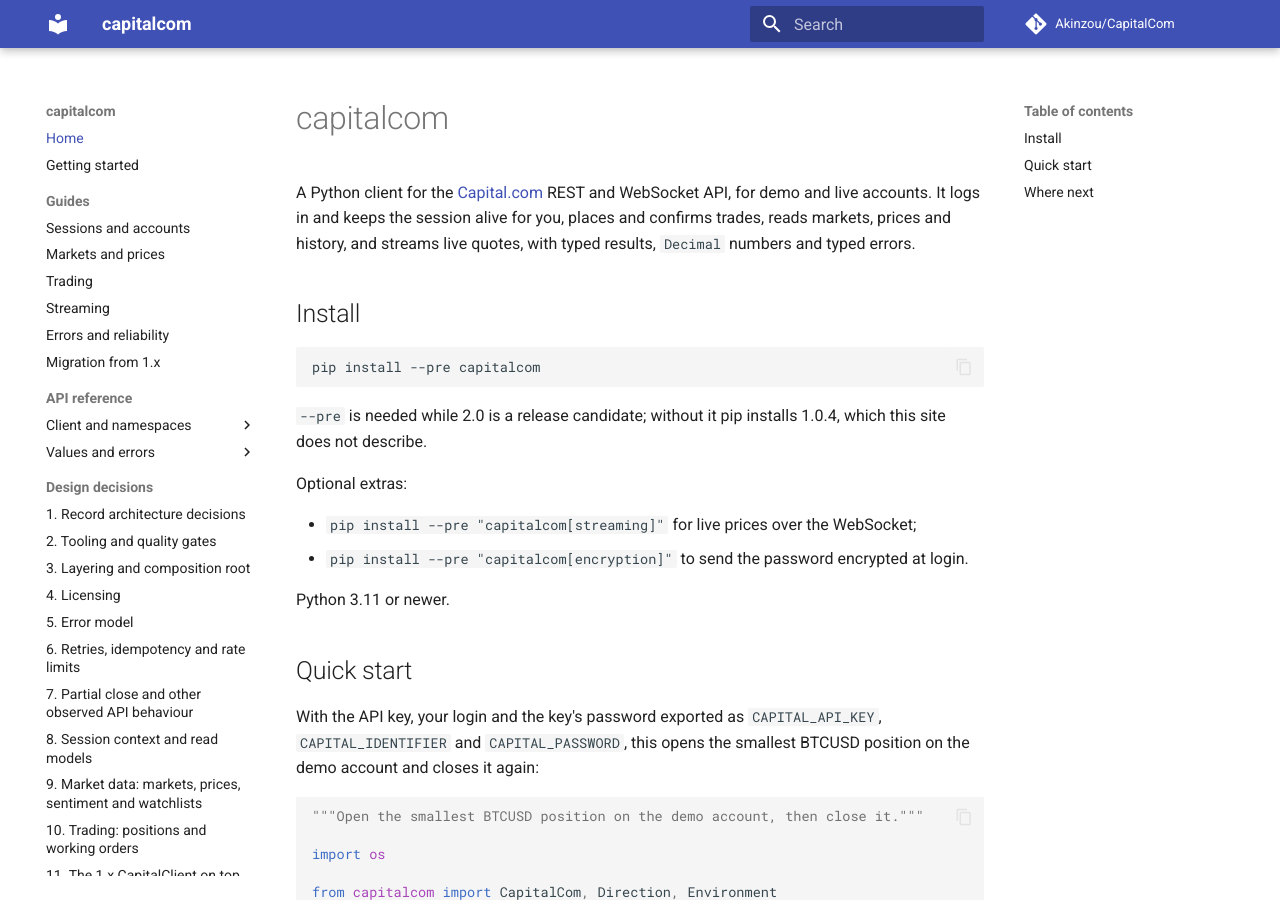
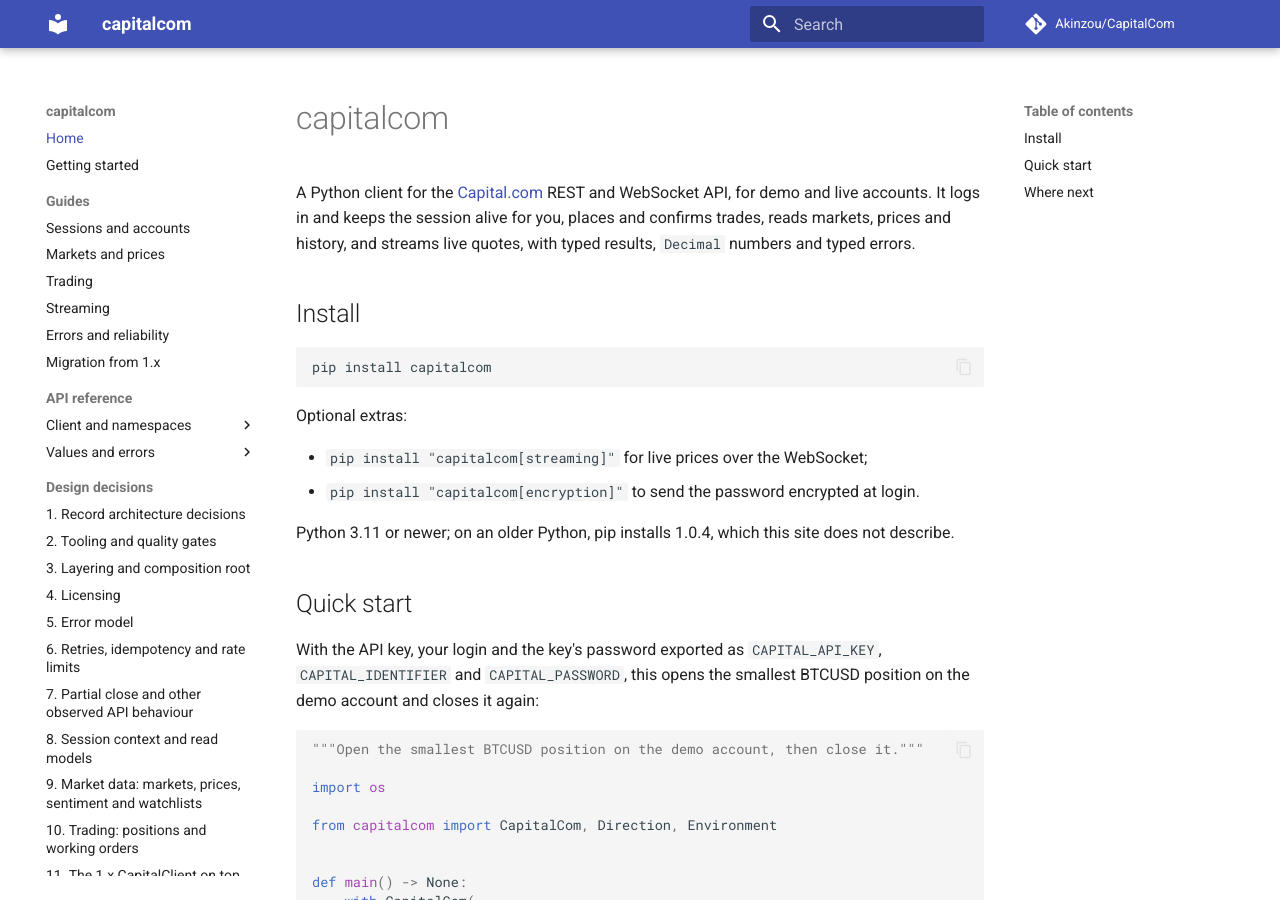
Before and after one commit to Akinzou/CapitalCom, an MkDocs documentation site: the page built from docs/index.md, in a window 1280 px wide and 900 px high. Built offline with MkDocs 1.6.1 and Material for MkDocs 9.7.7, drawn with Linux system fonts in a browser that asks for light colours; comment, search, counter and statistics services are not loaded.

Commit message:
release: 2.0.0
The smoke job installed 2.0.0rc1 from PyPI and ran the quick start and the 1.x round trip
on demo. This sets the version to 2.0.0, dates the changelog and drops --pre from the
README and the site.

Review fixes in the same release:
- A plain install on Python older than 3.11 resolves to 1.0.4. The README and the site now
  say so, because the quick start would otherwise fail there with an ImportError.
- The README and the migration guide tell 1.x users to pin capitalcom<2 to stay on 1.x.
- The deprecation warning, the README, the migration guide and ADR 0011 now say removal
  comes no earlier than 3.0, the same promise the changelog makes. They said "in 3.0".
- The changelog's Fixed section explains that its entries predate any 2.x release, links
  [2.0.0] and quotes extras in the form Windows cmd accepts.

````diff
--- a/docs/getting-started.md
+++ b/docs/getting-started.md
@@ -6,16 +6,16 @@ account, then shows what changes for a live account.
 ## Install
 
 ```bash
-pip install --pre capitalcom
+pip install capitalcom
 ```
 
-`--pre` is needed while 2.0 is a release candidate. Python 3.11 or newer is required.
+Python 3.11 or newer is required; on an older Python, pip installs 1.0.4.
 Two extras add optional features:
 
 - `capitalcom[streaming]` for live quotes and bars over the WebSocket, installed with
-  `pip install --pre "capitalcom[streaming]"`;
+  `pip install "capitalcom[streaming]"`;
 - `capitalcom[encryption]` to send the password encrypted at login, installed with
-  `pip install --pre "capitalcom[encryption]"`.
+  `pip install "capitalcom[encryption]"`.
 
 ## Credentials
 
--- a/docs/guides/migration.md
+++ b/docs/guides/migration.md
@@ -1,7 +1,8 @@
 # Migrating from `CapitalClient` (1.x) to `CapitalCom` (2.x)
 
 `CapitalClient` still works in 2.x, with the same signatures and return values. It is
-deprecated and will be removed in 3.0. Each of its names emits one `DeprecationWarning`.
+deprecated and will be removed no earlier than 3.0; to stay on 1.x for now, pin
+`capitalcom<2`. Each of its names emits one `DeprecationWarning`.
 Python hides these by default; run with `-W default::DeprecationWarning` to see them.
 
 ## The client
--- a/docs/index.md
+++ b/docs/index.md
@@ -8,18 +8,15 @@ numbers and typed errors.
 ## Install
 
 ```bash
-pip install --pre capitalcom
+pip install capitalcom
 ```
-
-`--pre` is needed while 2.0 is a release candidate; without it pip installs 1.0.4, which this
-site does not describe.
 
 Optional extras:
 
-- `pip install --pre "capitalcom[streaming]"` for live prices over the WebSocket;
-- `pip install --pre "capitalcom[encryption]"` to send the password encrypted at login.
+- `pip install "capitalcom[streaming]"` for live prices over the WebSocket;
+- `pip install "capitalcom[encryption]"` to send the password encrypted at login.
 
-Python 3.11 or newer.
+Python 3.11 or newer; on an older Python, pip installs 1.0.4, which this site does not describe.
 
 ## Quick start
 
--- a/pyproject.toml
+++ b/pyproject.toml
@@ -1,6 +1,6 @@
 [project]
 name = "capitalcom"
-version = "2.0.0rc1"
+version = "2.0.0"
 description = "Client for the Capital.com REST and WebSocket API (demo and live)"
 authors = [{name = "Wiktor Jeleń", email = "wiktor.dev@yelon.ovh"}]
 readme = "README.md"
````
Also changed, not shown: CHANGELOG.md (+7 -2 lines), README.md (+5 -5 lines), docs/adr/0011-legacy-layer.md (+1 -1 lines), docs/guides/sessions.md (+1 -1 lines), docs/guides/streaming.md (+2 -1 lines), 2 other files.
